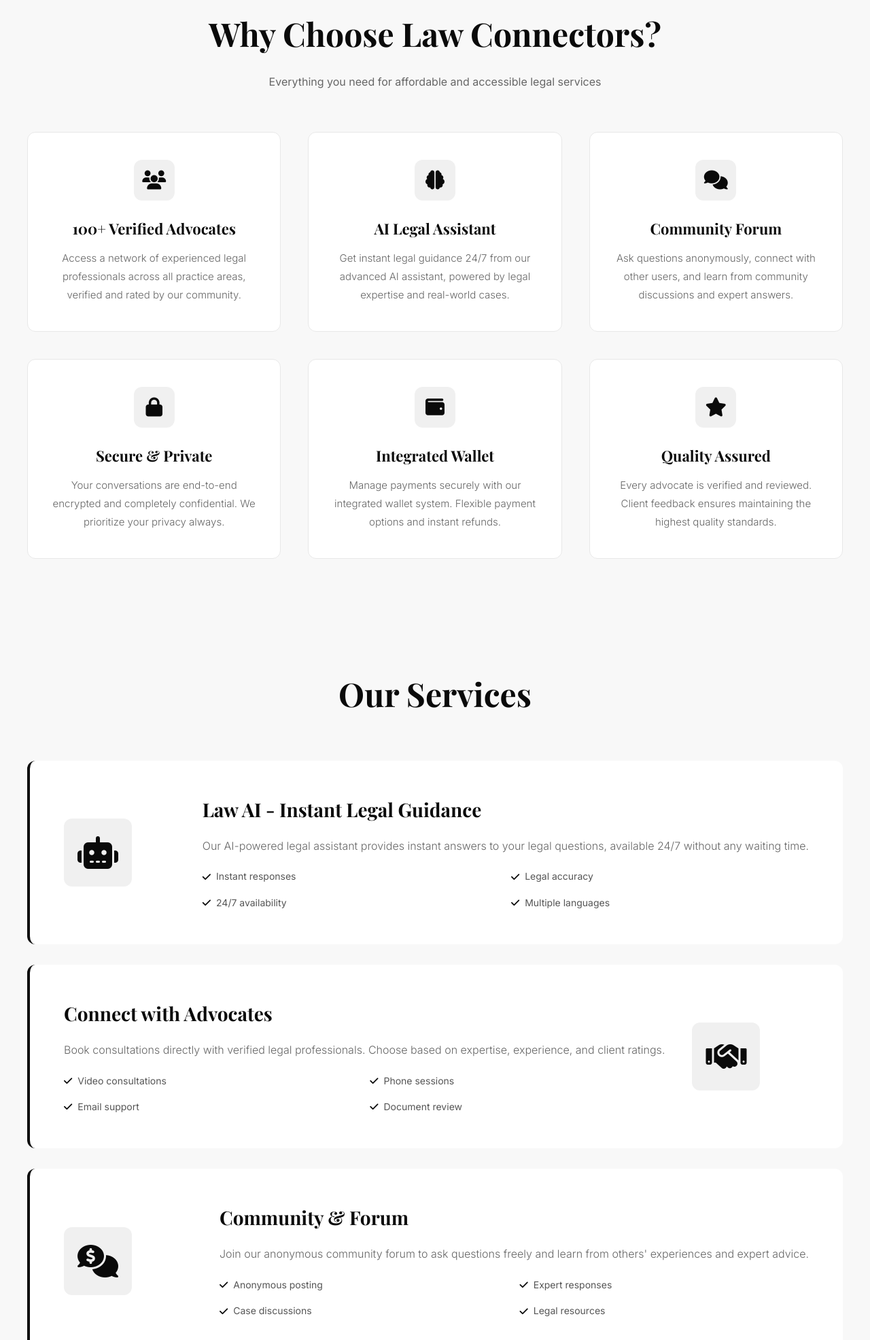
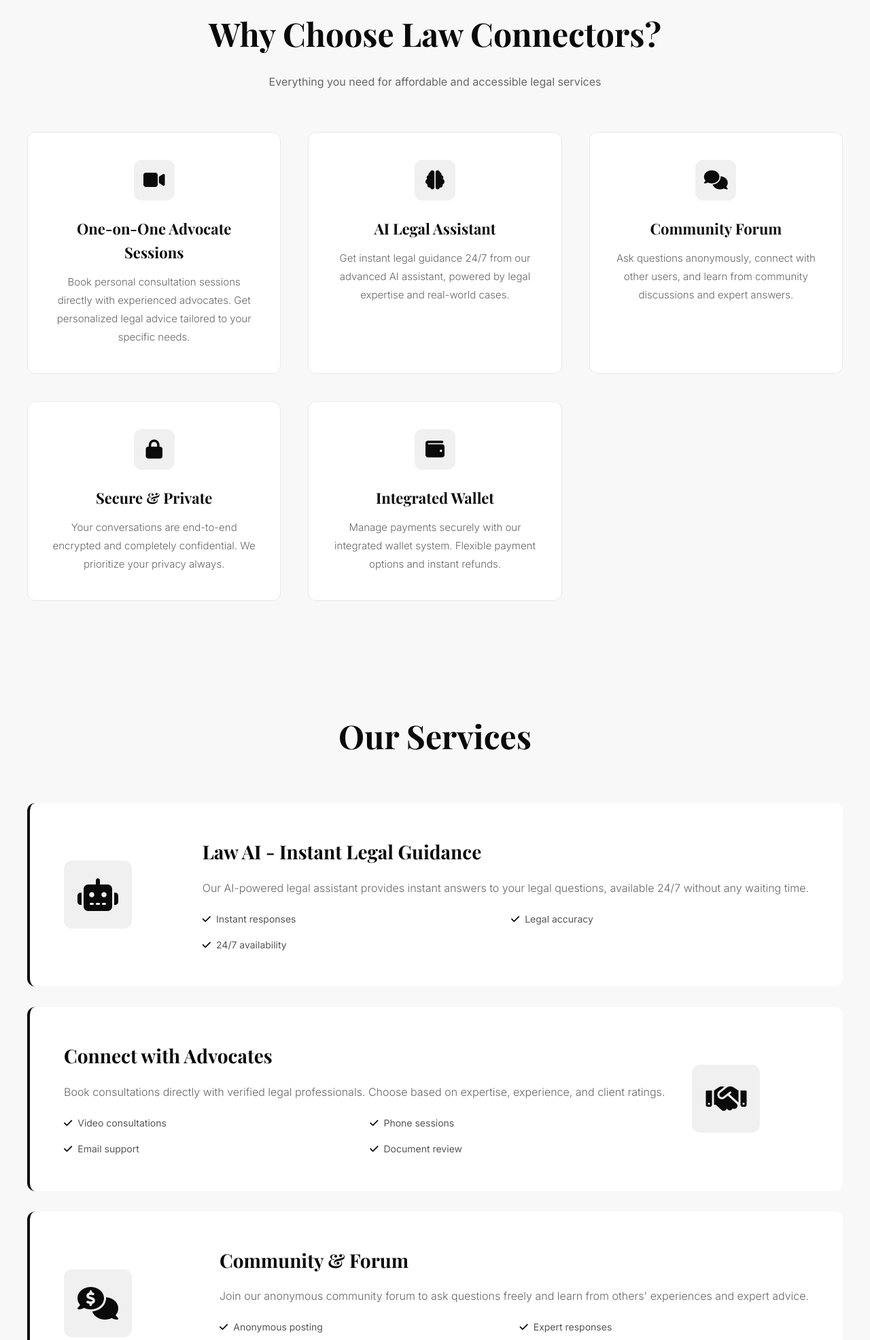
Before and after one commit to varun4522/law, a PHP site: page / in a window 1280 px wide. Shown: the part 551-2522 px from the top of the page at 68% size. Run offline with PHP 8.4, Linux system fonts and the light colour scheme.

Commit message:
new error fixes

```diff
--- a/index.php
+++ b/index.php
@@ -677,9 +677,9 @@
 
     <div class="features-container">
         <div class="feature-card">
-            <div class="feature-icon"><i class="fas fa-users"></i></div>
-            <h3>100+ Verified Advocates</h3>
-            <p>Access a network of experienced legal professionals across all practice areas, verified and rated by our community.</p>
+            <div class="feature-icon"><i class="fas fa-video"></i></div>
+            <h3>One-on-One Advocate Sessions</h3>
+            <p>Book personal consultation sessions directly with experienced advocates. Get personalized legal advice tailored to your specific needs.</p>
         </div>
 
         <div class="feature-card">
@@ -706,11 +706,6 @@
             <p>Manage payments securely with our integrated wallet system. Flexible payment options and instant refunds.</p>
         </div>
 
-        <div class="feature-card">
-            <div class="feature-icon"><i class="fas fa-star"></i></div>
-            <h3>Quality Assured</h3>
-            <p>Every advocate is verified and reviewed. Client feedback ensures maintaining the highest quality standards.</p>
-        </div>
     </div>
 </section>
 
@@ -728,7 +723,6 @@
                     <div class="service-feature"><i class="fas fa-check"></i> Instant responses</div>
                     <div class="service-feature"><i class="fas fa-check"></i> Legal accuracy</div>
                     <div class="service-feature"><i class="fas fa-check"></i> 24/7 availability</div>
-                    <div class="service-feature"><i class="fas fa-check"></i> Multiple languages</div>
                 </div>
             </div>
         </div>
@@ -821,10 +815,6 @@
 <section class="stats">
     <div class="stats-container">
         <div class="stat-item">
-            <h3>100+</h3>
-            <p>Verified Advocates</p>
-        </div>
-        <div class="stat-item">
             <h3>5,000+</h3>
             <p>Happy Clients</p>
         </div>
```
